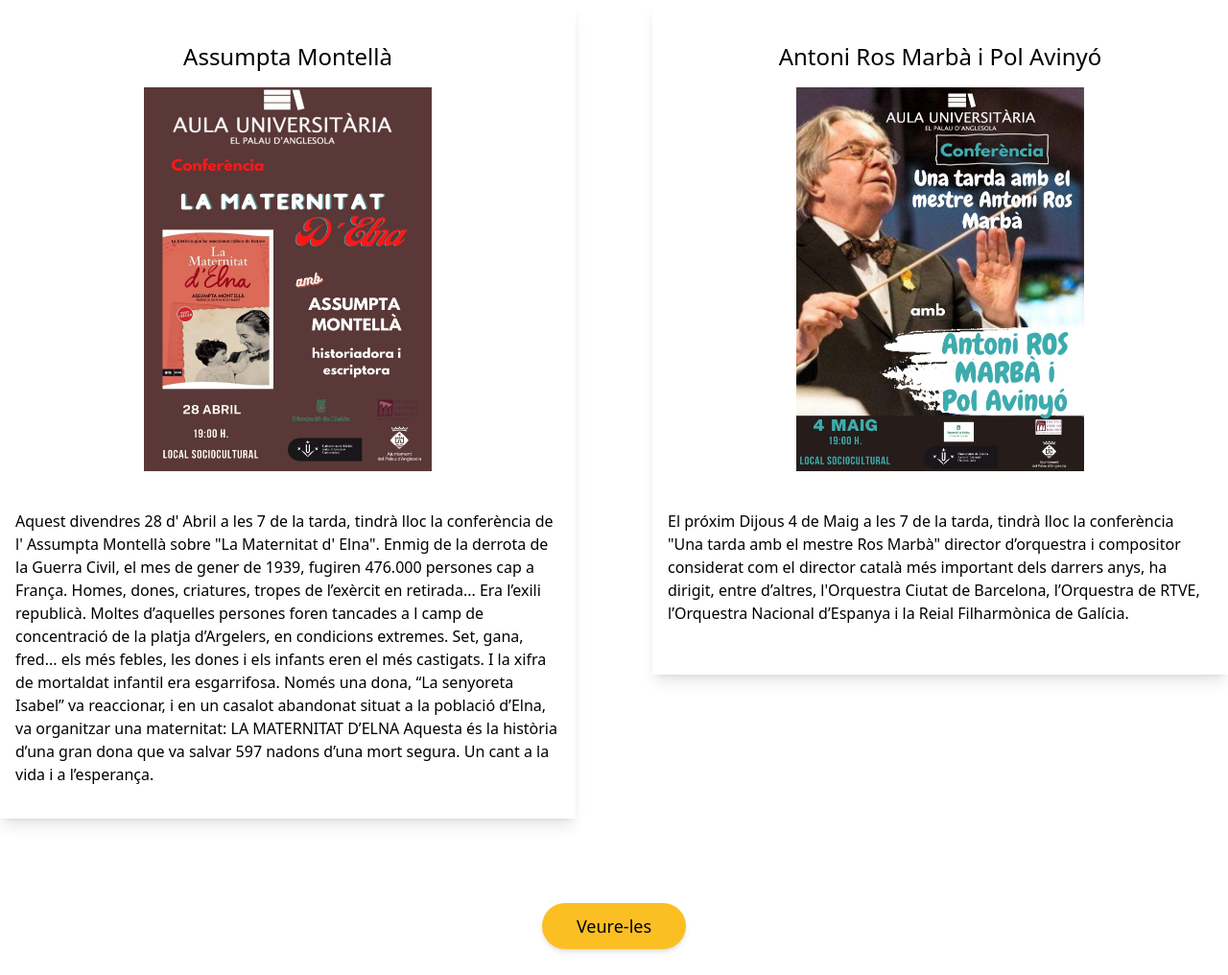
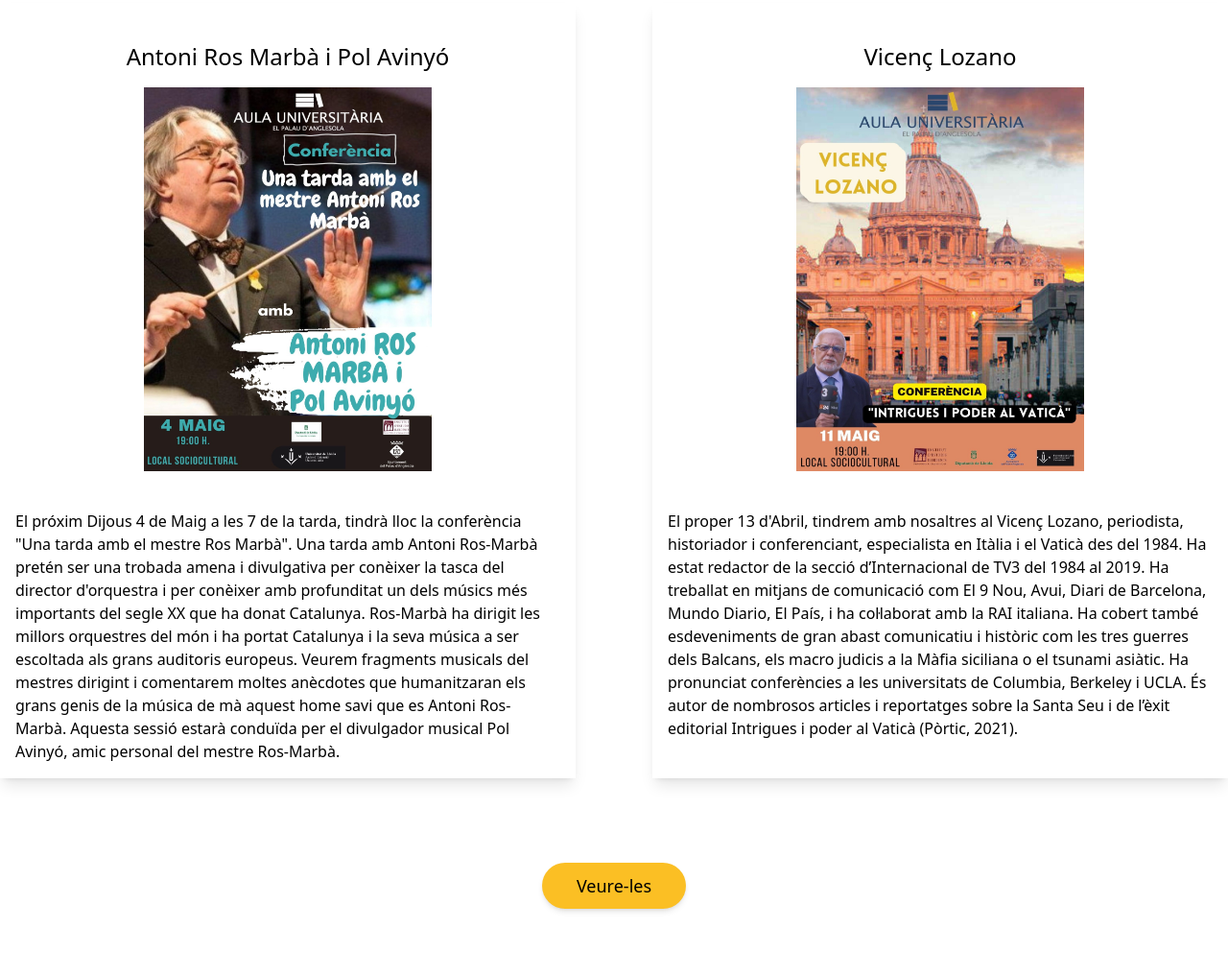
Before and after one commit to aresmiiro/aula-universtaria-palau, a website built with Vite: page index.html in a window 1280 px wide. Shown: the part 1045-2061 px from the top of the page at 96% size. Built offline with nearby package versions, Linux system fonts and the light colour scheme.

Commit message:
adding-conferences

```diff
--- a/index.html
+++ b/index.html
@@ -305,34 +305,7 @@
         </h2>
         <div class="grid gap-20 mt-20 lg:grid-cols-2 place-content-around">
           <div
-            class="flex flex-col items-center h-auto md:h-[850px] w-[350px] md:w-[600px] white shadow-lg"
-          >
-            <h3 class="mt-10 mb-4 text-2xl text-black justify-self-center">
-              Assumpta Montellà
-            </h3>
-            <img
-              class="h-[400px] w-[300px] justify-self-center"
-              src="./public/img/asumpta-conf.jpeg"
-              alt="imatge conferéncia"
-            />
-            <p class="m-4 mt-10 text-base text-black justify-self-center">
-              Aquest divendres 28 d' Abril a les 7 de la tarda, tindrà lloc la
-              conferència de l' Assumpta Montellà sobre "La Maternitat d' Elna".
-              Enmig de la derrota de la Guerra Civil, el mes de gener de 1939,
-              fugiren 476.000 persones cap a França. Homes, dones, criatures,
-              tropes de l’exèrcit en retirada... Era l’exili republicà. Moltes
-              d’aquelles persones foren tancades a l camp de concentració de la
-              platja d’Argelers, en condicions extremes. Set, gana, fred... els
-              més febles, les dones i els infants eren el més castigats. I la
-              xifra de mortaldat infantil era esgarrifosa. Només una dona, “La
-              senyoreta Isabel” va reaccionar, i en un casalot abandonat situat
-              a la població d’Elna, va organitzar una maternitat: LA MATERNITAT
-              D’ELNA Aquesta és la història d’una gran dona que va salvar 597
-              nadons d’una mort segura. Un cant a la vida i a l’esperança.
-            </p>
-          </div>
-          <div
-            class="flex flex-col items-center h-auto md:h-[700px] w-[350px] md:w-[600px] white shadow-lg"
+            class="flex flex-col items-center h-auto md:h-auto w-[350px] md:w-[600px] white shadow-lg"
           >
             <h3 class="mt-10 mb-4 text-2xl text-black justify-self-center">
               Antoni Ros Marbà i Pol Avinyó
@@ -344,11 +317,43 @@
             />
             <p class="m-4 mt-10 text-base text-black justify-self-center">
               El próxim Dijous 4 de Maig a les 7 de la tarda, tindrà lloc la
-              conferència "Una tarda amb el mestre Ros Marbà" director
-              d’orquestra i compositor considerat com el director català més
-              important dels darrers anys, ha dirigit, entre d’altres,
-              l'Orquestra Ciutat de Barcelona, l’Orquestra de RTVE, l’Orquestra
-              Nacional d’Espanya i la Reial Filharmònica de Galícia.
+              conferència "Una tarda amb el mestre Ros Marbà". Una tarda amb
+              Antoni Ros-Marbà pretén ser una trobada amena i divulgativa per
+              conèixer la tasca del director d'orquestra i per conèixer amb
+              profunditat un dels músics més importants del segle XX que ha
+              donat Catalunya. Ros-Marbà ha dirigit les millors orquestres del
+              món i ha portat Catalunya i la seva música a ser escoltada als
+              grans auditoris europeus. Veurem fragments musicals del mestres
+              dirigint i comentarem moltes anècdotes que humanitzaran els grans
+              genis de la música de mà aquest home savi que es Antoni Ros-Marbà.
+              Aquesta sessió estarà conduïda per el divulgador musical Pol
+              Avinyó, amic personal del mestre Ros-Marbà.
+            </p>
+          </div>
+          <div
+            class="flex flex-col items-center h-auto md:h-auto w-[350px] md:w-[600px] white shadow-lg"
+          >
+            <h3 class="mt-10 mb-4 text-2xl text-black justify-self-center">
+              Vicenç Lozano
+            </h3>
+            <img
+              class="h-[400px] w-[300px] justify-self-center"
+              src="./public/img/viçens-lozano-cartell.jpeg"
+              alt="imatge conferéncia"
+            />
+            <p class="m-4 mt-10 text-base text-black justify-self-center">
+              El proper 13 d'Abril, tindrem amb nosaltres al Vicenç Lozano,
+              periodista, historiador i conferenciant, especialista en Itàlia i
+              el Vaticà des del 1984. Ha estat redactor de la secció
+              d’Internacional de TV3 del 1984 al 2019. Ha treballat en mitjans
+              de comunicació com El 9 Nou, Avui, Diari de Barcelona, Mundo
+              Diario, El País, i ha col·laborat amb la RAI italiana. Ha cobert
+              també esdeveniments de gran abast comunicatiu i històric com les
+              tres guerres dels Balcans, els macro judicis a la Màfia siciliana
+              o el tsunami asiàtic. Ha pronunciat conferències a les
+              universitats de Columbia, Berkeley i UCLA. És autor de nombrosos
+              articles i reportatges sobre la Santa Seu i de l’èxit editorial
+              Intrigues i poder al Vaticà (Pòrtic, 2021).
             </p>
           </div>
         </div>
```
Also changed, not shown: public/img/viçens-lozano-cartell.jpeg (added).
